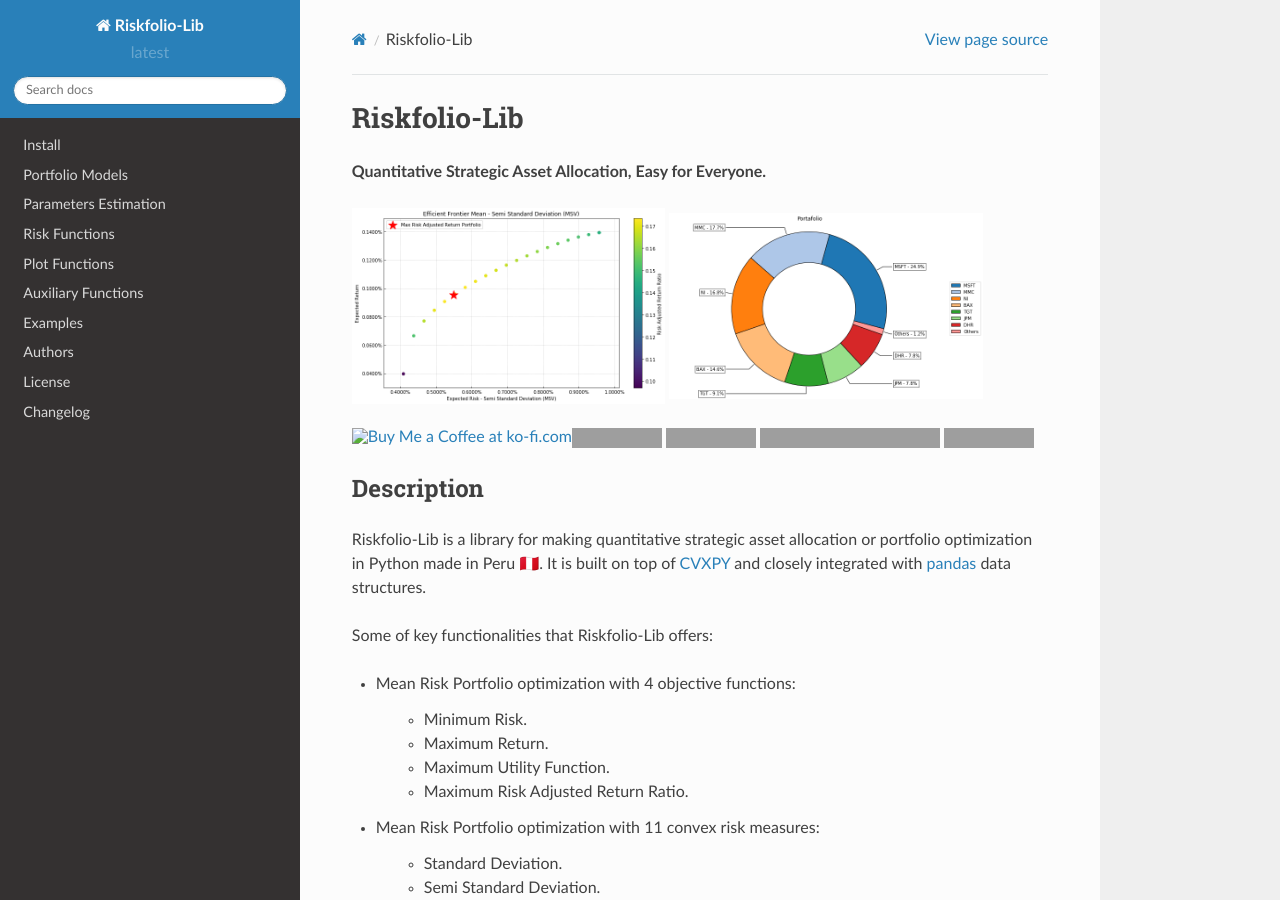
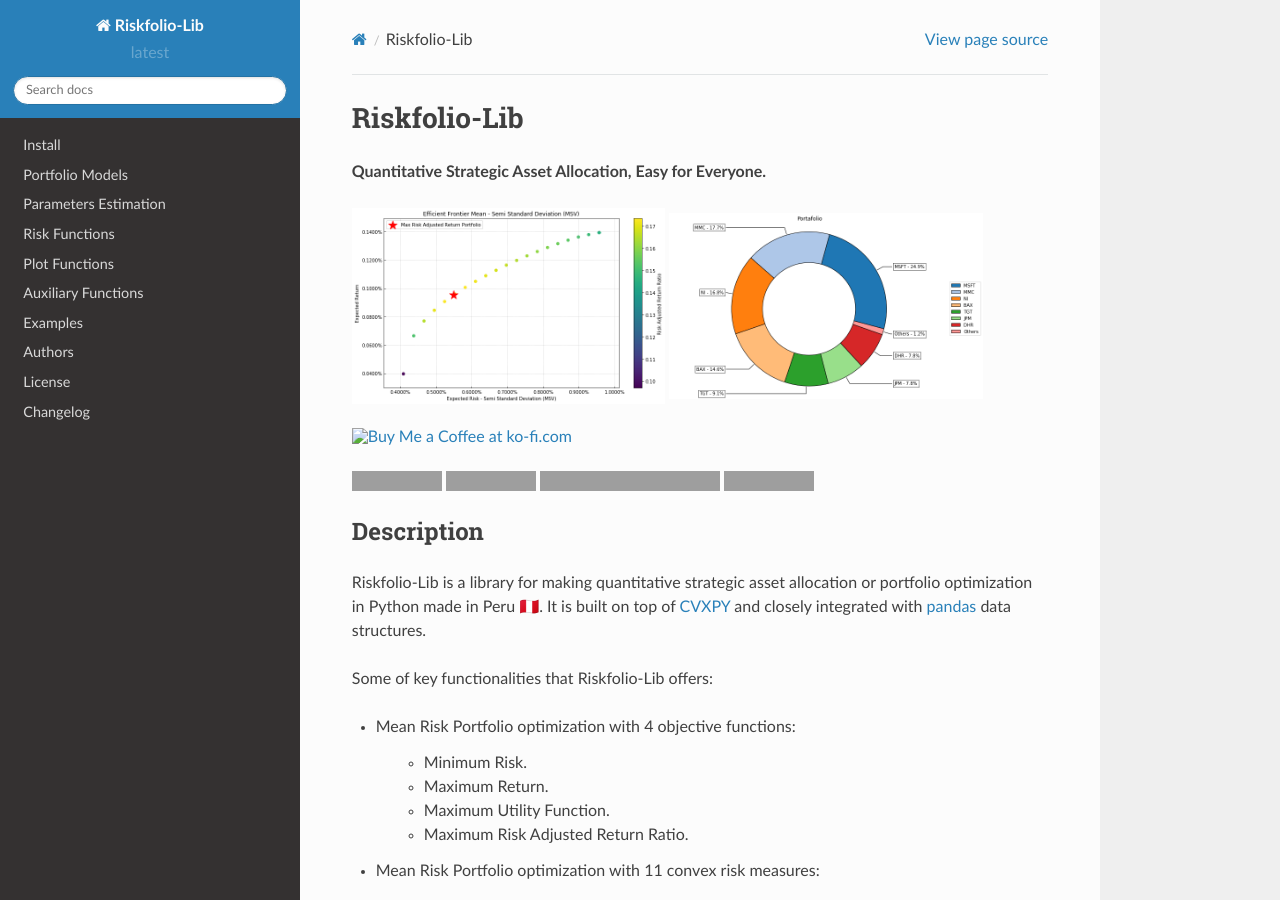
Before and after one commit to dcajasn/Riskfolio-Lib, a Sphinx documentation site: the page built from docs/source/index.rst, in a window 1280 px wide and 900 px high. Built offline with Sphinx 7.4.7 and the Read the Docs theme 2.0.0, drawn with Linux system fonts in a browser that asks for light colours; pages that are not in the unit, such as notebooks, are missing from menus; grey boxes are pictures that could not be loaded.

Commit message:
Update index.rst

```diff
--- a/docs/source/index.rst
+++ b/docs/source/index.rst
@@ -19,7 +19,7 @@
 
 .. raw:: html
 
-    <a href='https://ko-fi.com/B0B833SXD' target='_blank'><img height='36'style='border:0px;height:36px;' src='https://cdn.ko-fi.com/cdn/kofi1.png?v=2' border='0' alt='Buy Me a Coffee at ko-fi.com' /></a>
+    <a href='https://ko-fi.com/B0B833SXD' target='_blank'><img height='36'style='border:0px;height:36px;' src='https://cdn.ko-fi.com/cdn/kofi1.png?v=2' border='0' alt='Buy Me a Coffee at ko-fi.com' /></a><br>
 
 
 .. image:: https://img.shields.io/github/stars/dcajasn/Riskfolio-Lib?color=green   :alt: GitHub stars   :target: https://github.com/dcajasn/Riskfolio-Lib/stargazers
@@ -28,6 +28,7 @@
 .. raw:: html
 
     <a href='https://riskfolio-lib.readthedocs.io/en/latest/?badge=latest'><img src='https://readthedocs.org/projects/riskfolio-lib/badge/?version=latest' alt='Documentation Status' /></a>
+
 
 .. image:: https://img.shields.io/github/license/dcajasn/Riskfolio-Lib   :alt: GitHub license   :target: https://github.com/dcajasn/Riskfolio-Lib/blob/master/LICENSE.txt
 .. image:: https://mybinder.org/badge_logo.svg
```
